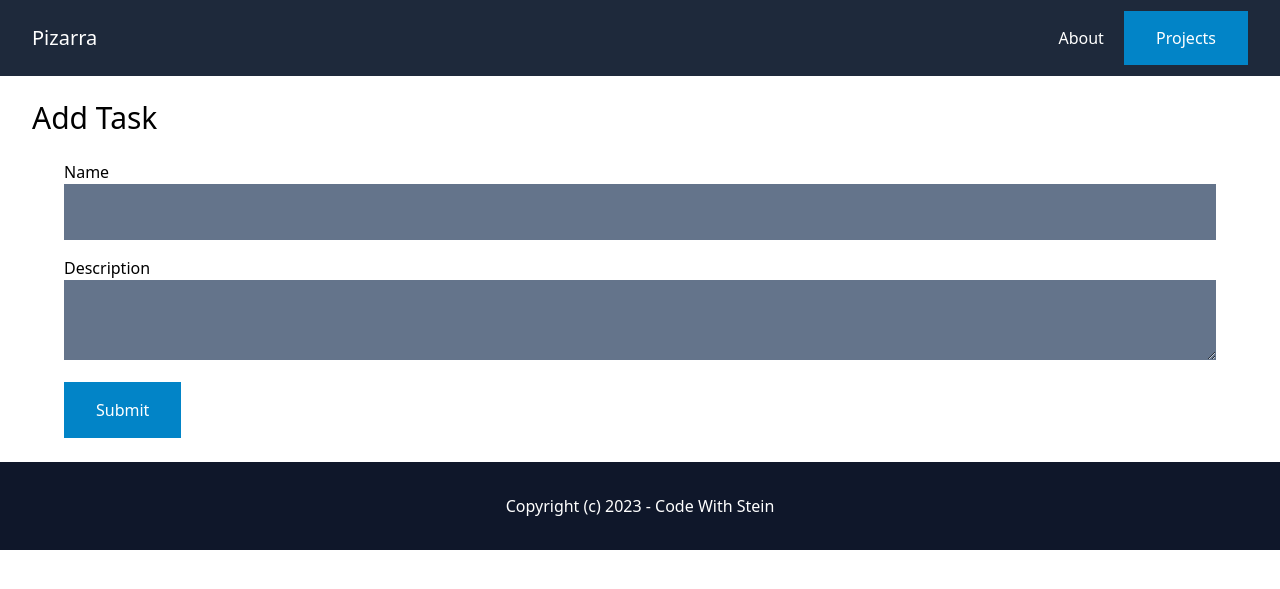
After one commit to kumailalidev/django-pizarra, a Django app: page /projects/00000000-0000-0000-0000-000000000001/00000000-0000-0000-0000-000000000001/add/ in a window 1280 px wide. The commit adds this page. Shown: the top 589 px of the page. Run offline with Django 5.2, Linux system fonts and the light colour scheme; a user stored in the database is signed in; tables that the repository leaves empty hold one stand-in row (values such as "Sample post"); some libraries are stand-ins or nearby versions.

Commit message:
Add Task.

```diff
--- a/pizarra/urls.py
+++ b/pizarra/urls.py
@@ -23,4 +23,5 @@ urlpatterns = [
     path("", include("account.urls")),
     path("projects/", include("project.urls")),
     path("projects/<uuid:project_id>/", include("todolist.urls")),
+    path("projects/<uuid:project_id>/<uuid:todolist_id>/", include("task.urls")),
 ]
--- a/task/models.py
+++ b/task/models.py
@@ -7,11 +7,11 @@ from project.models import Project
 from todolist.models import TodoList
 
 
-class TodoList(models.Model):
+class Task(models.Model):
     id = models.UUIDField(primary_key=True, default=uuid.uuid4, editable=False)
     project = models.ForeignKey(Project, related_name="tasks", on_delete=models.CASCADE)
     todolist = models.ForeignKey(
-        TodoList, related_name="task", on_delete=models.CASCADE
+        TodoList, related_name="tasks", on_delete=models.CASCADE
     )
     name = models.CharField(max_length=255)
     description = models.TextField(blank=True, null=True)
--- /dev/null
+++ b/task/templates/task/add.html
@@ -0,0 +1,22 @@
+{% extends 'core/base.html' %}
+
+{% block content %}
+<h1 class="mb-6 text-3xl">Add Task</h1>
+
+<!-- . represents the page we are on -->
+<form class="mt-6 px-8 space-y-4" method="post" action=".">
+    {% csrf_token %}
+    <div>
+        <label class="">Name</label><br>
+        <input name="name" type="text" class="w-full py-4 px-6 bg-slate-500 text-white">
+    </div>
+    <div>
+        <label class="">Description</label><br>
+        <textarea name="description" class="w-full py-4 px-6 bg-slate-500 text-white"></textarea>
+    </div>
+
+    <div>
+        <button class="py-4 px-8 bg-sky-600 text-white">Submit</button>
+    </div>
+</form>
+{% endblock %}
--- /dev/null
+++ b/task/urls.py
@@ -0,0 +1,9 @@
+from django.urls import path
+
+from . import views
+
+app_name = "task"
+
+urlpatterns = [
+    path("add/", views.add, name="add"),
+]
--- a/task/views.py
+++ b/task/views.py
@@ -1,3 +1,28 @@
-from django.shortcuts import render
+from django.shortcuts import redirect, render
+from django.contrib.auth.decorators import login_required
 
-# Create your views here.
+from project.models import Project
+from task.models import TodoList
+from .models import Task
+
+
+@login_required
+def add(request, project_id, todolist_id):
+    project = Project.objects.filter(created_by=request.user).get(pk=project_id)
+    todolist = TodoList.objects.filter(project=project).get(pk=todolist_id)
+
+    if request.method == "POST":
+        name = request.POST.get("name", "")
+        description = request.POST.get("description", "")
+
+        task = Task.objects.create(
+            project=project,
+            todolist=todolist,
+            name=name,
+            description=description,
+            created_by=request.user,
+        )
+
+        return redirect(f"/projects/{project_id}/{todolist_id}/")
+
+    return render(request, "task/add.html")
--- a/todolist/templates/todolist/todolist.html
+++ b/todolist/templates/todolist/todolist.html
@@ -7,13 +7,13 @@
 <p class="mb-6">{{ todolist.description }}</p>
 {% endif %}
 
-<a href="" class="py-4 px-8 bg-sky-600 text-white inline-block">Add task</a>
+<a href="{% url 'task:add' project.id todolist.id %}" class="py-4 px-8 bg-sky-600 text-white inline-block">Add task</a>
 <a href="{% url 'todolist:edit' project.id todolist.id %}" class="py-4 px-8 bg-sky-600 text-white inline-block">Edit</a>
 <a href="{% url 'todolist:delete' project.id todolist.id %}"
     class="py-4 px-8 bg-amber-600 text-white inline-block">Delete</a>
 
 <div class="mt-6 grid grid-cols-4 gap-4">
-    {% for task in todolists.tasks.all %}
+    {% for task in todolist.tasks.all %}
     <div class="py-6 px-6 bg-slate-200">
         <a href="">
             <h2 class="mb-4 text-xl">{{ task.name }}</h2>
```
